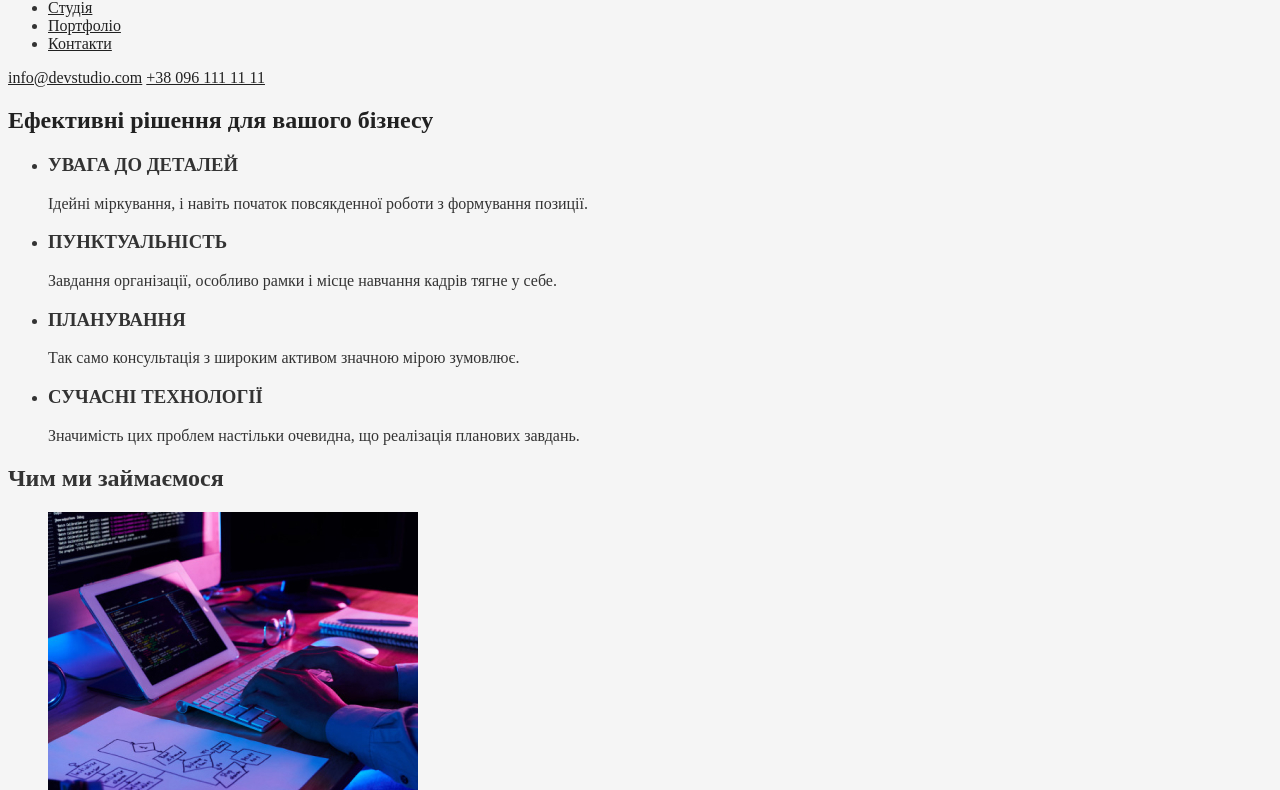
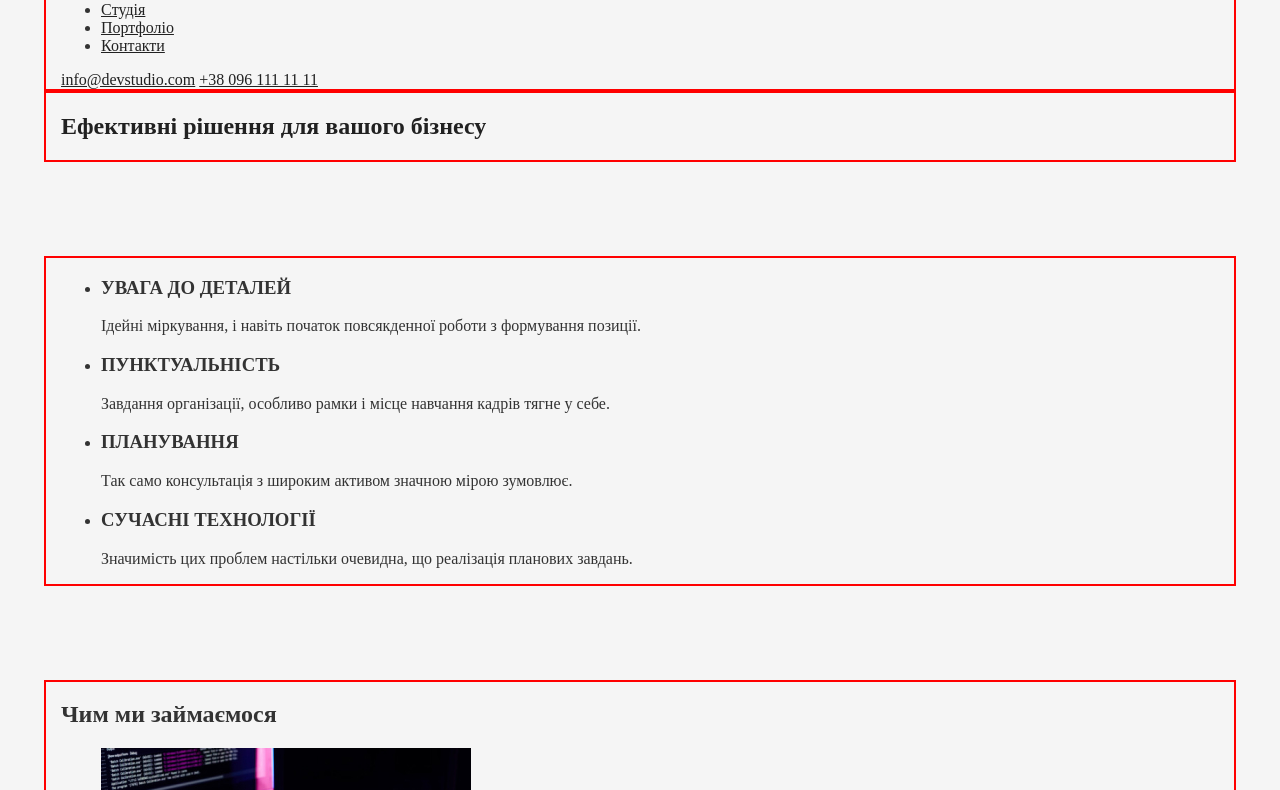
Before and after one commit to Eldarkryt/Webstudio, a plain HTML site: page index.html in a window 1280 px wide. Shown: the part 43-833 px from the top of the page. Drawn offline with Linux system fonts and the light colour scheme.

Commit message:
container

```diff
--- a/index.html
+++ b/index.html
@@ -10,7 +10,7 @@
     <link rel="stylesheet" href="style.css">
 </head>
 <body>
-    <header class="header">
+    <header class="container header">
     <a class="logo" href="./index.html">Webstudio</a>
     <nav class="nav">
         <ul class="nav-list">
@@ -19,17 +19,14 @@
             <li class="nav-item"><a class="nav-link" href="">Контакти</a></li>
         </ul>
     </nav>
-
     <a class="contact-email" href="">info@devstudio.com</a>
     <a class="contact-phone" href="">+38 096 111 11 11</a>
 </header>
-
 <main class="main">
-    <section class="hero-section">
+    <section class="container hero">
         <h1 class="hero-title">Ефективні рішення для вашого бізнесу</h1>
     </section>
-
-    <section class="features-section">
+    <section class="container features">
         <ul class="features-list">
             <li class="feature-item">
                 <h3 class="feature-title">УВАГА ДО ДЕТАЛЕЙ</h3>
@@ -49,8 +46,7 @@
             </li>
         </ul>
     </section>
-
-    <section class="services-section">
+    <section class="container servise">
         <h2 class="section-title">Чим ми займаємося</h2>
         <ul class="services-list">
             <li class="service-item"><img class="service-image" src="./images/Pershy.jpg" alt=""></li>
@@ -58,8 +54,7 @@
             <li class="service-item"><img class="service-image" src="./images/trety.png" alt=""></li>
         </ul>
     </section>
-
-    <section class="team-section">
+    <section class="container team">
         <h2 class="section-title">Наша команда</h2>
         <ul class="team-list">
             <li class="team-member">
@@ -85,8 +80,7 @@
         </ul>
     </section>
 </main>
-
-<footer class="footer">
+<footer class="container footer">
     <a class="footer-logo" href="">Webstudio</a>
     <address class="footer-address">
         <ul class="address-list">
--- a/style.css
+++ b/style.css
@@ -22,6 +22,18 @@ a {
 a:hover {
   color: var(--accent-color);
 }
-.container{
-
+.container {
+  width: 1158px;
+  padding:0 15px;
+  margin: 0 auto;
+  border: 2px solid red;
 }
+.hero{
+margin-bottom: 94px;
+}
+.features{
+  margin-bottom: 94px;
+}
+.servise{
+  margin-bottom: 94px;
+}
```
